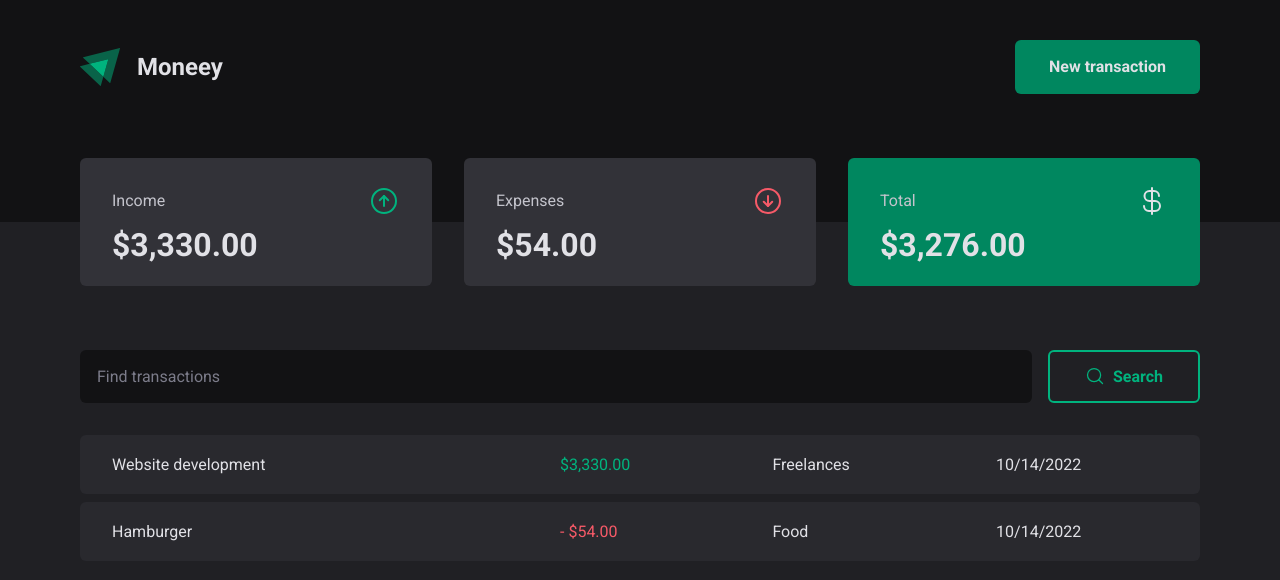
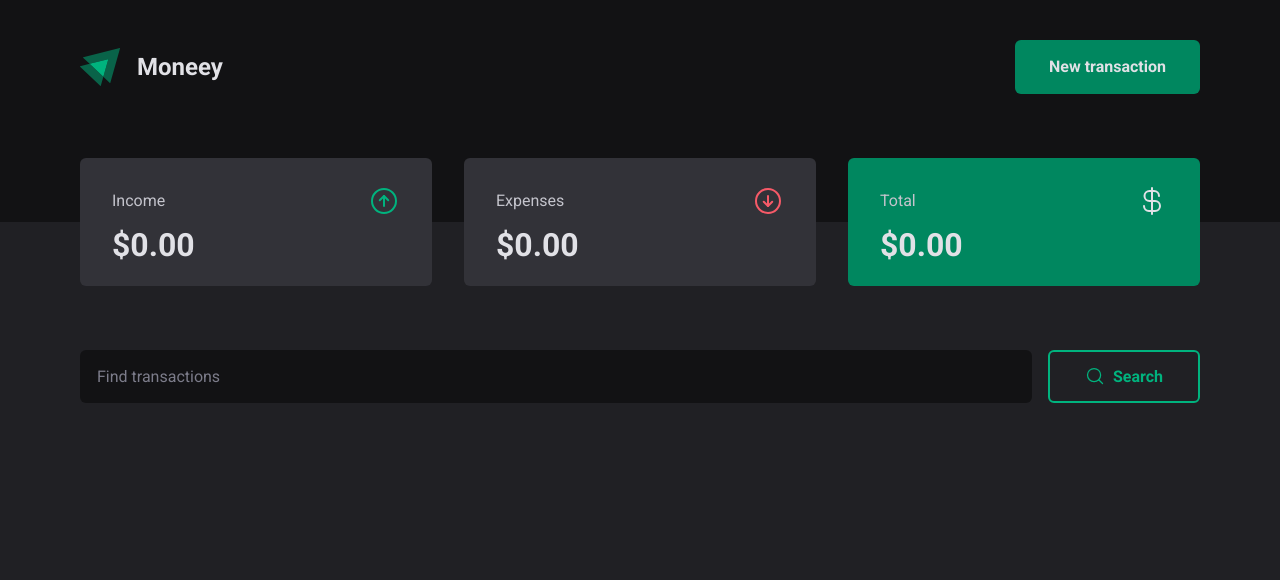
Before and after one commit to hurick/moneey, a React (Vite) app: page / in a window 1280 px wide. Shown: the top 580 px of the page. Built offline with nearby package versions, Linux system fonts and the light colour scheme; data requests are answered from the project's data file.

Commit message:
feat(NewTransactionModal): finish add new transaction

```diff
--- a/db.json
+++ b/db.json
@@ -1,20 +1,4 @@
 {
   "transactions": [
-    {
-      "id": 1,
-      "description": "Website development",
-      "type": "income",
-      "category": "Freelances",
-      "amountValue": 3330,
-      "createadAt": "2022-10-14T21:46:42.780Z"
-    },
-    {
-      "id": 2,
-      "description": "Hamburger",
-      "type": "expense",
-      "category": "Food",
-      "amountValue": 54,
-      "createadAt": "2022-10-14T21:36:42.780Z"
-    }
   ]
 }
--- a/src/components/NewTransactionModal/index.tsx
+++ b/src/components/NewTransactionModal/index.tsx
@@ -1,3 +1,6 @@
+import { useContext } from 'react'
+import { TransactionsContext } from '../../contexts/Transactions'
+
 import * as Dialog from '@radix-ui/react-dialog'
 import { ArrowCircleDown, ArrowCircleUp, X } from 'phosphor-react'
 import { zodResolver } from '@hookform/resolvers/zod'
@@ -24,6 +27,8 @@ interface NewTransactionModalProps {
 }
 
 export const NewTransactionModal = ({ title, isClosable = false }: NewTransactionModalProps) => {
+  const { createTransaction } = useContext(TransactionsContext)
+
   const {
     register,
     control,
@@ -38,8 +43,15 @@ export const NewTransactionModal = ({ title, isClosable = false }: NewTransactio
   })
 
   const handleCreateNewTransaction = async (data: NewTransactionModalInputs) => {
-    await new Promise(resolve => setTimeout(resolve, 2000))
-    console.log(data)
+    const { description, amountValue, category, type } = data;
+
+    await createTransaction({
+      description,
+      amountValue,
+      category,
+      type
+    })
+
     reset()
   }
 
@@ -70,7 +82,7 @@ export const NewTransactionModal = ({ title, isClosable = false }: NewTransactio
             className="ft__input"
             type="number"
             placeholder="Price"
-            {...register('price', { valueAsNumber: true })}
+            {...register('amountValue', { valueAsNumber: true })}
           />
 
           <input
--- a/src/components/NewTransactionModal/validator.ts
+++ b/src/components/NewTransactionModal/validator.ts
@@ -2,7 +2,7 @@ import * as zod from 'zod'
 
 export const newTransactionModalSchema = zod.object({
   description: zod.string(),
-  price: zod.number(),
+  amountValue: zod.number(),
   category: zod.string(),
   type: zod.enum(['income', 'expense']),
 })
--- a/src/contexts/Transactions/index.tsx
+++ b/src/contexts/Transactions/index.tsx
@@ -1,7 +1,8 @@
 import { createContext, useEffect, useState } from 'react'
+
 import { api } from '../../lib/axios'
 
-import { Transaction, TransactionsContextType, TransactionsProviderProps } from './Transactions'
+import { CreateTransactionInputs, Transaction, TransactionsContextType, TransactionsProviderProps } from './Transactions'
 
 export const TransactionsContext = createContext({} as TransactionsContextType)
 
@@ -13,11 +14,29 @@ export const TransactionsProvider = ({ children }: TransactionsProviderProps) =>
     setIsLoadingTransactions(true)
 
     const response = await api.get('/transactions', {
-      params: { q: query }
+      params: {
+        _sort: 'createdAt',
+        _order: 'desc',
+        q: query
+      }
     })
 
     setTransactions(response.data)
     setIsLoadingTransactions(false)
+  }
+
+  const createTransaction = async (data: CreateTransactionInputs) => {
+    const { description, amountValue, category, type } = data;
+
+    const response = await api.post('/transactions', {
+      description,
+      amountValue,
+      category,
+      type,
+      createdAt: new Date()
+    })
+
+    setTransactions(state => [response.data, ...state])
   }
 
   useEffect(() => {
@@ -28,7 +47,8 @@ export const TransactionsProvider = ({ children }: TransactionsProviderProps) =>
     <TransactionsContext.Provider value={{
       transactions,
       isLoadingTransactions,
-      fetchTransactions
+      fetchTransactions,
+      createTransaction
     }}
     >
       { children }
--- a/src/pages/Home/components/TableTransactions/index.tsx
+++ b/src/pages/Home/components/TableTransactions/index.tsx
@@ -34,8 +34,8 @@ export const TableTransactions = () => {
 
                 <td>{transaction.category}</td>
 
-                <td title={fullDateFormat.format(new Date(transaction.createadAt))}>
-                  {dateFormat.format(new Date(transaction.createadAt))}
+                <td title={fullDateFormat.format(new Date(transaction.createdAt))}>
+                  {dateFormat.format(new Date(transaction.createdAt))}
                 </td>
               </TransactionItem>
             ))}
```
Also changed, not shown: src/contexts/Transactions/Transactions.d.ts (+10 -2 lines).
